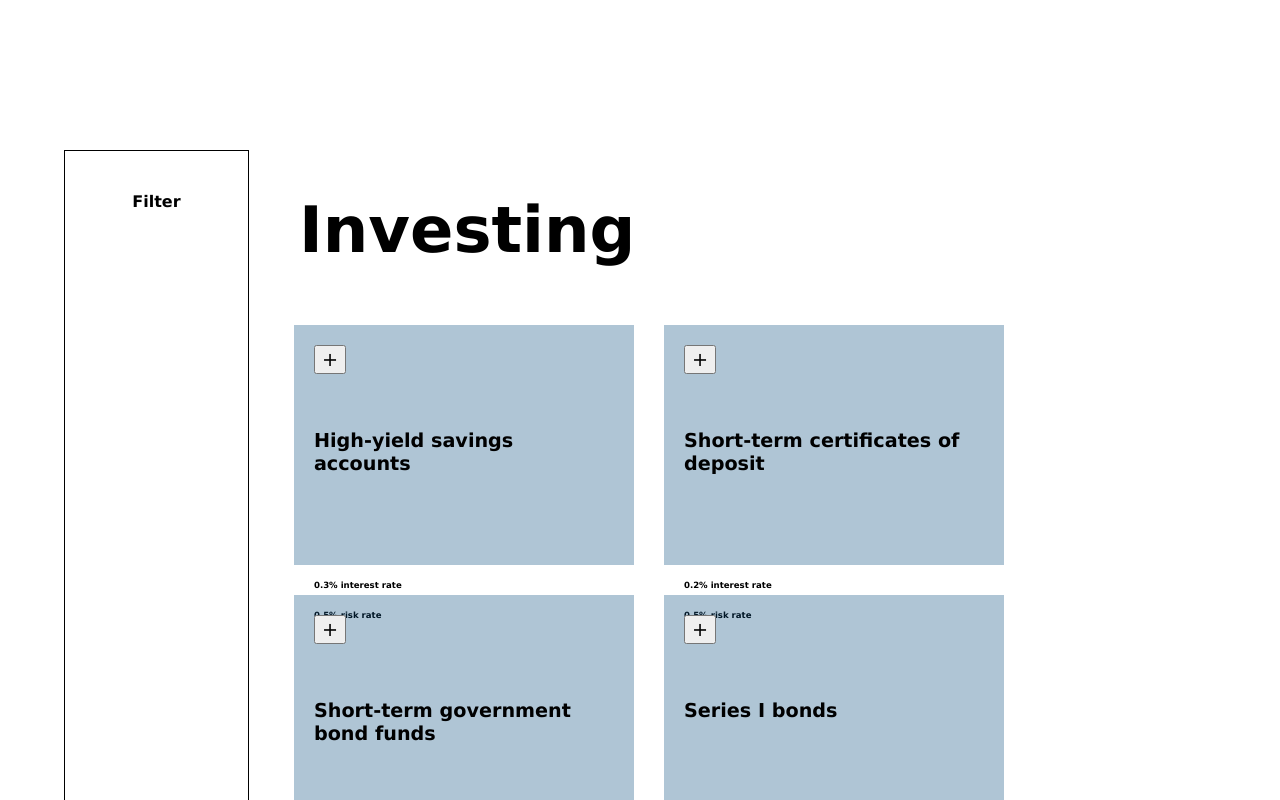
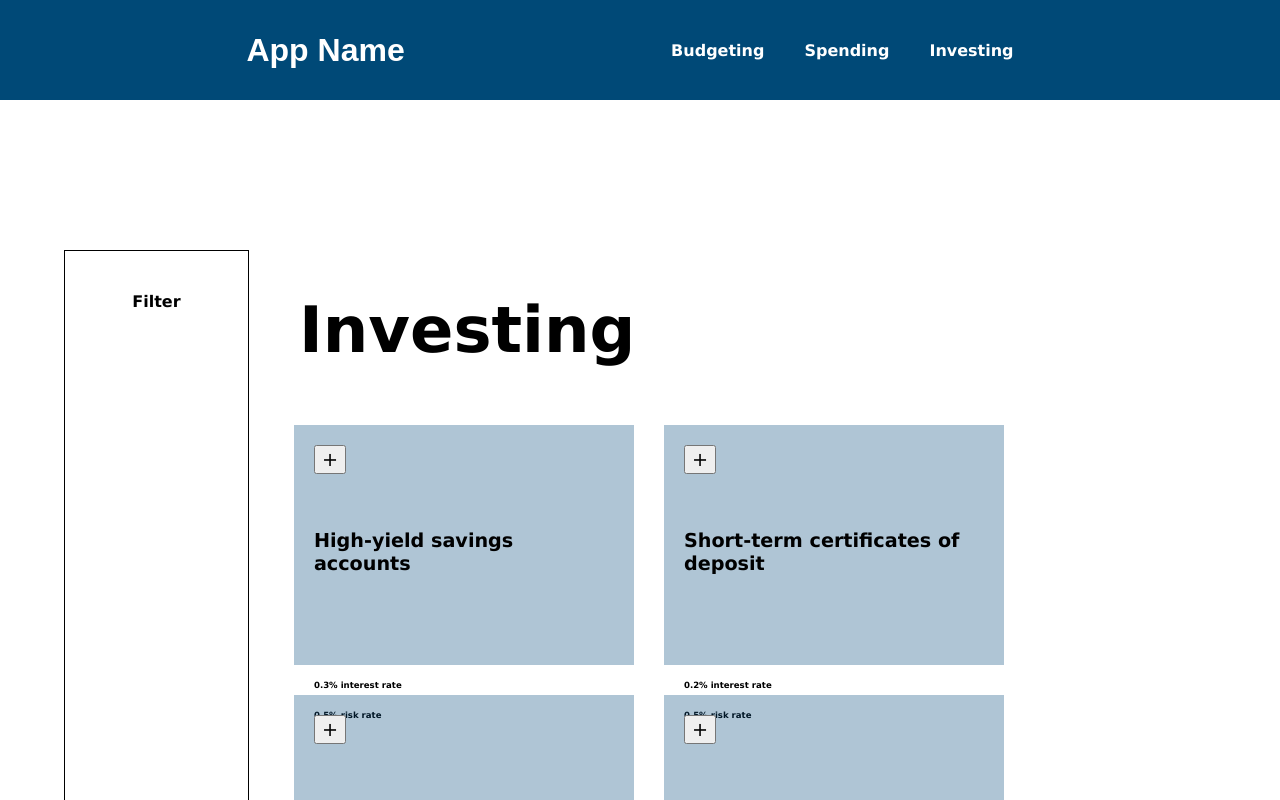
Before and after one commit to ae-bii/may-ses-hackathon, a React (Create React App) app: page /investing in a window 1280 px wide. Shown: the top 800 px of the page. Built offline with nearby package versions, Linux system fonts and the light colour scheme.

Commit message:
fixed investing header

```diff
--- a/src/components/Investing/Investing.js
+++ b/src/components/Investing/Investing.js
@@ -1,11 +1,13 @@
 import React from 'react'
 import SuggestionCard from './SuggestionCard'
 import './Investing.css'
+import Header from '../header/Header'
 
 const Investing = () => {
 	return (
+		<div>
+			<Header/>
 			<div className='investing-container'>
-
 				<div className='filter-container'>
 					<h4>Filter</h4>
 
@@ -33,6 +35,7 @@ const Investing = () => {
 				</div>
 
 			</div>
+		</div>
 	)
 }
 
```
Lines whose indentation alone changed are shown as unchanged.
